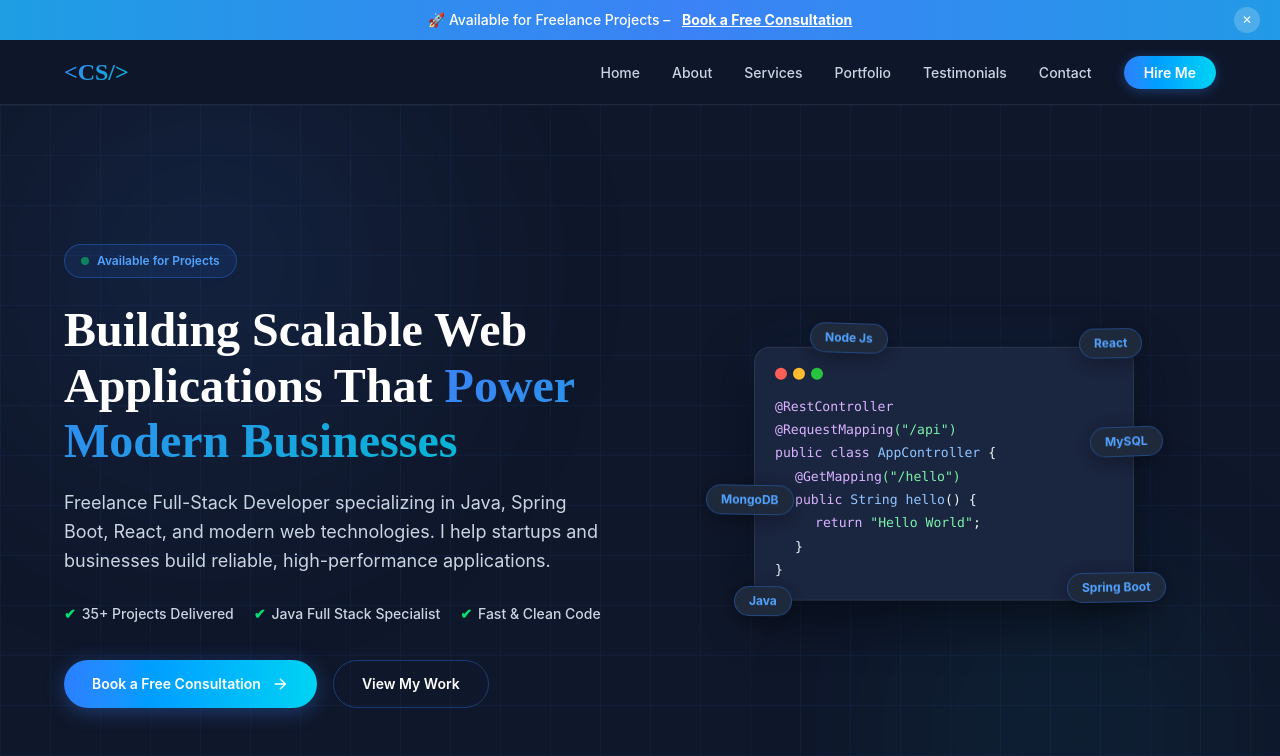
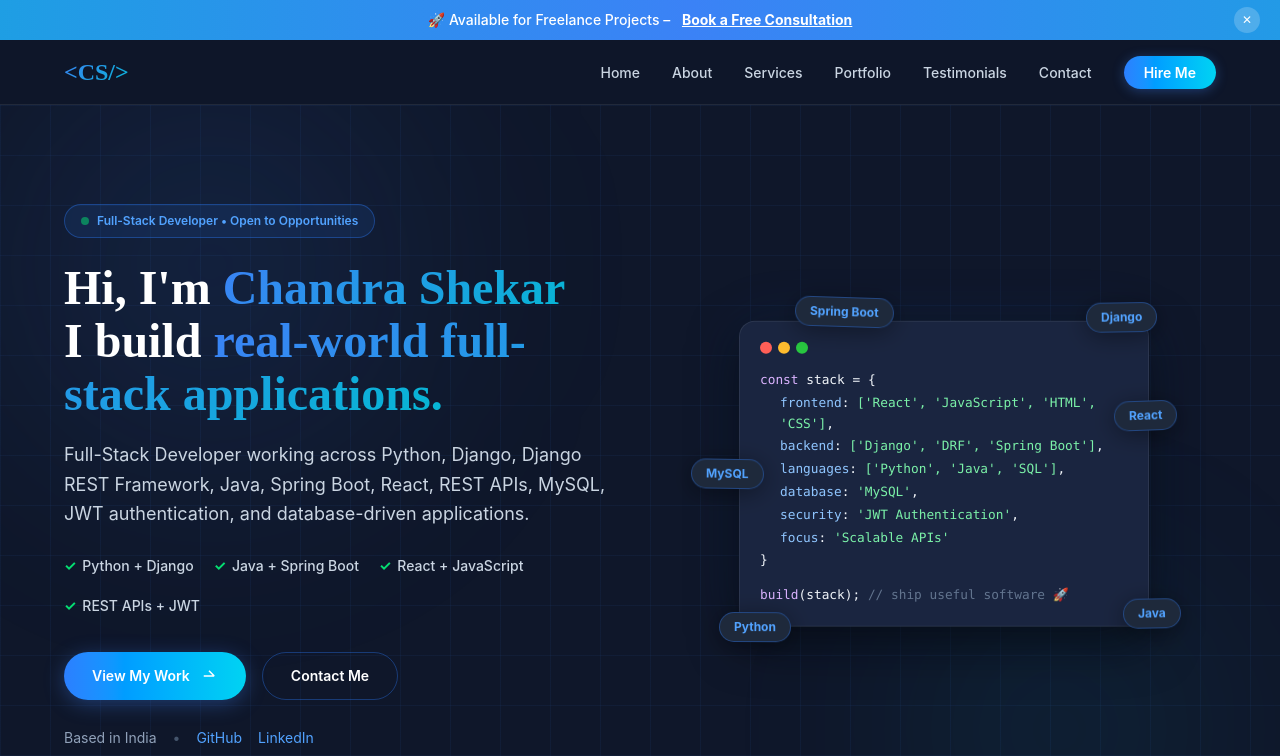
Before and after one commit to Chandrashekar1404/portfolio, a React (Vite) app in the folder portfolio-react/: page / in a window 1280 px wide. Shown: the top 756 px of the page. Built offline with nearby package versions, Linux system fonts and the light colour scheme.

Commit message:
Refresh portfolio hero to match current GitHub profile

```diff
--- a/portfolio-react/src/components/Hero.jsx
+++ b/portfolio-react/src/components/Hero.jsx
@@ -1,3 +1,8 @@
+const socials = [
+    { label: 'GitHub', href: 'https://github.com/Chandrashekar1404' },
+    { label: 'LinkedIn', href: 'www.linkedin.com/in/chandra-shekar-malthumkar-745534232' },
+]
+
 export default function Hero() {
     const scrollTo = (href) => {
         const el = document.querySelector(href)
@@ -6,86 +11,87 @@ export default function Hero() {
 
     return (
         <section className="relative min-h-[calc(100vh-58px)] flex items-center overflow-hidden py-20" id="home">
-            {/* Grid bg */}
             <div className="absolute inset-0"
                 style={{ backgroundImage: 'linear-gradient(rgba(59,130,246,0.06) 1px, transparent 1px), linear-gradient(90deg, rgba(59,130,246,0.06) 1px, transparent 1px)', backgroundSize: '50px 50px' }} />
-            {/* Glows */}
             <div className="glow-1 absolute w-[600px] h-[600px] rounded-full -top-36 -left-24 pointer-events-none"
                 style={{ background: 'radial-gradient(circle, rgba(59,130,246,0.15) 0%, transparent 70%)', filter: 'blur(100px)' }} />
             <div className="glow-2 absolute w-[400px] h-[400px] rounded-full -bottom-24 right-0 pointer-events-none"
                 style={{ background: 'radial-gradient(circle, rgba(6,182,212,0.12) 0%, transparent 70%)', filter: 'blur(100px)' }} />
 
             <div className="max-w-[1200px] mx-auto px-6 grid grid-cols-1 lg:grid-cols-2 gap-12 lg:gap-16 items-center relative z-10">
-                {/* Content */}
                 <div data-aos="fade-up">
-                    {/* Badge */}
                     <div className="inline-flex items-center gap-2 bg-blue-500/10 border border-blue-500/35 px-4 py-2 rounded-full text-xs font-semibold text-blue-400 mb-6">
                         <span className="pulse-dot w-2 h-2 bg-green-400 rounded-full"></span>
-                        Available for Projects
+                        Full-Stack Developer • Open to Opportunities
                     </div>
 
-                    <h1 className="font-['Poppins'] text-4xl lg:text-5xl font-extrabold leading-[1.15] mb-5">
-                        Building Scalable Web Applications That{' '}
-                        <span className="gradient-text">Power Modern Businesses</span>
+                    <h1 className="font-['Poppins'] text-4xl lg:text-5xl font-extrabold leading-[1.1] mb-5">
+                        Hi, I'm <span className="gradient-text">Chandra Shekar</span>
+                        <br />
+                        I build <span className="gradient-text">real-world full-stack applications.</span>
                     </h1>
 
                     <p className="text-slate-300 text-lg leading-relaxed mb-7 max-w-xl">
-                        Freelance Full-Stack Developer specializing in Java, Spring Boot, React, and modern web technologies. I help startups and businesses build reliable, high-performance applications.
+                        Full-Stack Developer working across Python, Django, Django REST Framework, Java, Spring Boot, React, REST APIs, MySQL, JWT authentication, and database-driven applications.
                     </p>
 
-                    {/* Trust indicators */}
                     <div className="flex flex-wrap gap-5 mb-9">
-                        {['35+ Projects Delivered', 'Java Full Stack Specialist', 'Fast & Clean Code'].map(t => (
+                        {['Python + Django', 'Java + Spring Boot', 'React + JavaScript', 'REST APIs + JWT'].map(t => (
                             <span key={t} className="flex items-center gap-1.5 text-sm font-medium text-slate-300">
-                                <span className="text-green-400 font-bold">✔</span> {t}
+                                <span className="text-green-400 font-bold">✓</span> {t}
                             </span>
                         ))}
                     </div>
 
-                    {/* CTAs */}
-                    <div className="flex flex-wrap gap-4">
+                    <div className="flex flex-wrap gap-4 mb-7">
+                        <button onClick={() => scrollTo('#portfolio')}
+                            className="inline-flex items-center gap-2.5 bg-gradient-to-r from-blue-500 to-cyan-400 text-white font-semibold text-sm px-7 py-3.5 rounded-full shadow-[0_4px_20px_rgba(59,130,246,0.35)] hover:-translate-y-0.5 hover:shadow-[0_8px_32px_rgba(59,130,246,0.4)] transition-all duration-300">
+                            <span>View My Work</span>
+                            <svg width="18" height="18" viewBox="0 0 24 24" fill="none" stroke="currentColor" strokeWidth="2"><path d="M5 12h14M12 5l7 7-7-7" /></svg>
+                        </button>
                         <button onClick={() => scrollTo('#contact')}
-                            className="inline-flex items-center gap-2.5 bg-gradient-to-r from-blue-500 to-cyan-400 text-white font-semibold text-sm px-7 py-3.5 rounded-full shadow-[0_4px_20px_rgba(59,130,246,0.35)] hover:-translate-y-0.5 hover:shadow-[0_8px_32px_rgba(59,130,246,0.4)] transition-all duration-300 relative overflow-hidden">
-                            <span>Book a Free Consultation</span>
-                            <svg width="18" height="18" viewBox="0 0 24 24" fill="none" stroke="currentColor" strokeWidth="2"><path d="M5 12h14M12 5l7 7-7 7" /></svg>
+                            className="inline-flex items-center gap-2 text-white font-semibold text-sm px-7 py-[13px] rounded-full border border-blue-500/35 hover:bg-blue-500/12 hover:border-blue-500 hover:-translate-y-0.5 transition-all duration-300">
+                            Contact Me
                         </button>
-                        <button onClick={() => scrollTo('#portfolio')}
-                            className="inline-flex items-center gap-2 text-white font-semibold text-sm px-7 py-[13px] rounded-full border border-blue-500/35 hover:bg-blue-500/12 hover:border-blue-500 hover:-translate-y-0.5 transition-all duration-300">
-                            View My Work
-                        </button>
+                    </div>
+
+                    <div className="flex flex-wrap gap-4 text-sm text-slate-400">
+                        <span>Based in India</span>
+                        <span className="text-slate-600">•</span>
+                        {socials.map(s => (
+                            <a key={s.label} href={s.href} target="_blank" rel="noopener noreferrer" className="text-blue-400 hover:text-cyan-400 transition-colors">{s.label}</a>
+                        ))}
                     </div>
                 </div>
 
-                {/* Code Window Visual */}
                 <div className="flex justify-center items-center" data-aos="fade-left">
                     <div className="hero-float relative">
-                        {/* Code window */}
-                        <div className="bg-[#1A2540] border border-white/[0.08] rounded-2xl p-5 w-[350px] lg:w-[380px] shadow-[0_16px_48px_rgba(0,0,0,0.6),0_0_60px_rgba(59,130,246,0.1)] font-mono text-[0.82rem] leading-relaxed">
+                        <div className="bg-[#1A2540] border border-white/[0.08] rounded-2xl p-5 w-[350px] lg:w-[410px] shadow-[0_16px_48px_rgba(0,0,0,0.6),0_0_60px_rgba(59,130,246,0.1)] font-mono text-[0.8rem] leading-relaxed">
                             <div className="flex gap-1.5 mb-4">
                                 <span className="w-3 h-3 rounded-full bg-[#FF5F57]"></span>
                                 <span className="w-3 h-3 rounded-full bg-[#FEBC2E]"></span>
                                 <span className="w-3 h-3 rounded-full bg-[#28C840]"></span>
                             </div>
                             <div className="text-slate-100 space-y-0.5">
-                                <div><span className="text-purple-300">@RestController</span></div>
-                                <div><span className="text-purple-300">@RequestMapping</span><span className="text-green-300">("/api")</span></div>
-                                <div><span className="text-purple-300">public class</span> <span className="text-blue-300">AppController</span> {'{'}</div>
-                                <div className="pl-5"><span className="text-purple-300">@GetMapping</span><span className="text-green-300">("/hello")</span></div>
-                                <div className="pl-5"><span className="text-purple-300">public</span> <span className="text-blue-300">String</span> <span className="text-blue-300">hello</span>() {'{'}</div>
-                                <div className="pl-10"><span className="text-purple-300">return</span> <span className="text-green-300">"Hello World"</span>;</div>
-                                <div className="pl-5">{'}'}</div>
+                                <div><span className="text-purple-300">const</span> stack = {'{'}</div>
+                                <div className="pl-5"><span className="text-blue-300">frontend</span>: <span className="text-green-300">['React', 'JavaScript', 'HTML', 'CSS']</span>,</div>
+                                <div className="pl-5"><span className="text-blue-300">backend</span>: <span className="text-green-300">['Django', 'DRF', 'Spring Boot']</span>,</div>
+                                <div className="pl-5"><span className="text-blue-300">languages</span>: <span className="text-green-300">['Python', 'Java', 'SQL']</span>,</div>
+                                <div className="pl-5"><span className="text-blue-300">database</span>: <span className="text-green-300">'MySQL'</span>,</div>
+                                <div className="pl-5"><span className="text-blue-300">security</span>: <span className="text-green-300">'JWT Authentication'</span>,</div>
+                                <div className="pl-5"><span className="text-blue-300">focus</span>: <span className="text-green-300">'Scalable APIs'</span></div>
                                 <div>{'}'}</div>
+                                <div className="pt-3"><span className="text-purple-300">build</span>(stack); <span className="text-slate-500">// ship useful software 🚀</span></div>
                             </div>
                         </div>
 
-                        {/* Floating badges */}
                         {[
-                            { label: 'Java', cls: 'badge-float-1 -bottom-5 -left-5' },
-                            { label: 'React', cls: 'badge-float-2 -top-4 -right-2' },
-                            { label: 'Spring Boot', cls: 'badge-float-3 -bottom-1 -right-8' },
-                            { label: 'Node Js', cls: 'badge-float-4 -top-4 left-14' },
-                            { label: 'MySQL', cls: 'badge-float-5 top-20 -right-7' },
-                            { label: 'MongoDB', cls: 'badge-float-6 top-36 -left-12' },
+                            { label: 'Python', cls: 'badge-float-1 -bottom-5 -left-5' },
+                            { label: 'Django', cls: 'badge-float-2 -top-4 -right-2' },
+                            { label: 'Java', cls: 'badge-float-3 -bottom-1 -right-8' },
+                            { label: 'Spring Boot', cls: 'badge-float-4 -top-4 left-14' },
+                            { label: 'React', cls: 'badge-float-5 top-20 -right-7' },
+                            { label: 'MySQL', cls: 'badge-float-6 top-36 -left-12' },
                         ].map(b => (
                             <div key={b.label} className={`absolute ${b.cls} bg-[#1E293B] border border-blue-500/35 px-3.5 py-1.5 rounded-full text-xs font-bold text-blue-400 shadow-[0_4px_24px_rgba(0,0,0,0.4)]`}>
                                 {b.label}
@@ -95,7 +101,6 @@ export default function Hero() {
                 </div>
             </div>
 
-            {/* Scroll indicator */}
             <div className="scroll-bounce absolute bottom-8 left-1/2 flex flex-col items-center gap-2 text-slate-500 text-[0.75rem] tracking-[2px] uppercase">
                 <span>Scroll</span>
                 <div className="w-px h-10" style={{ background: 'linear-gradient(to bottom, #3B82F6, transparent)' }}></div>
```
